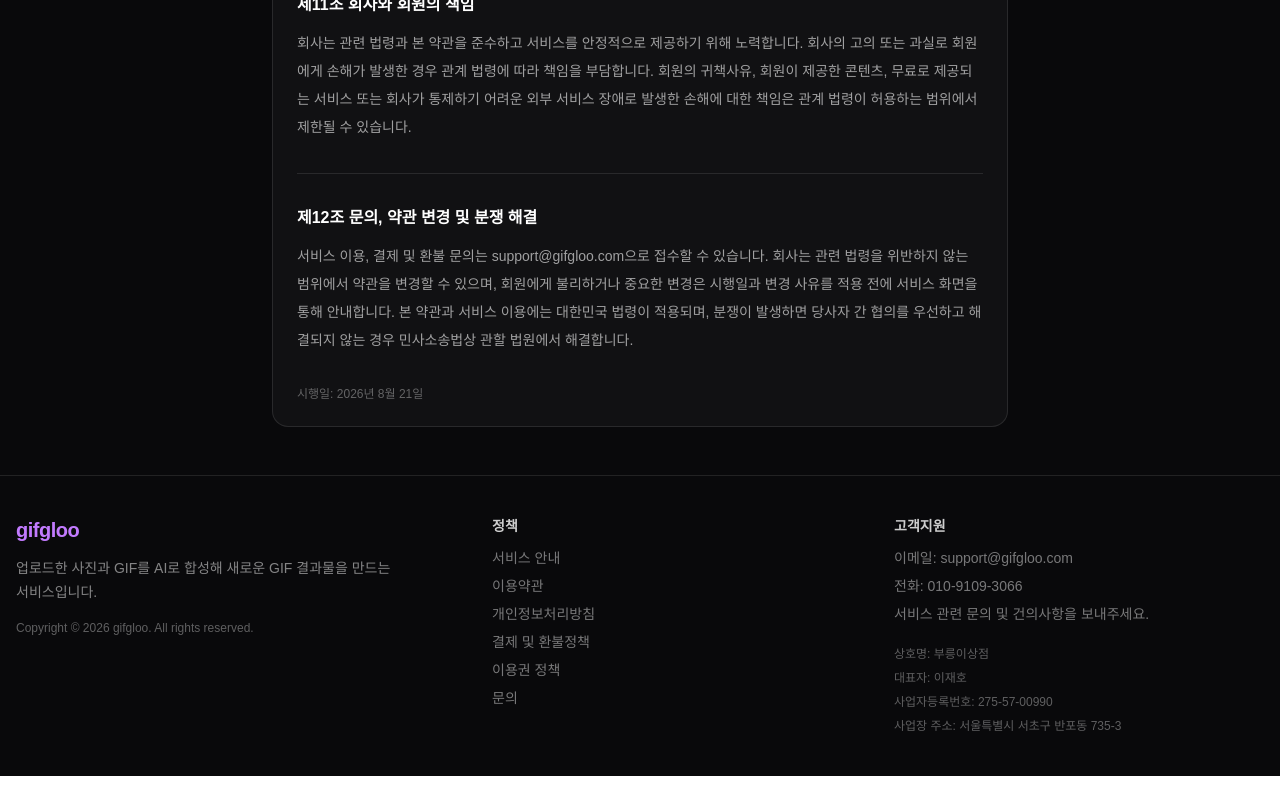
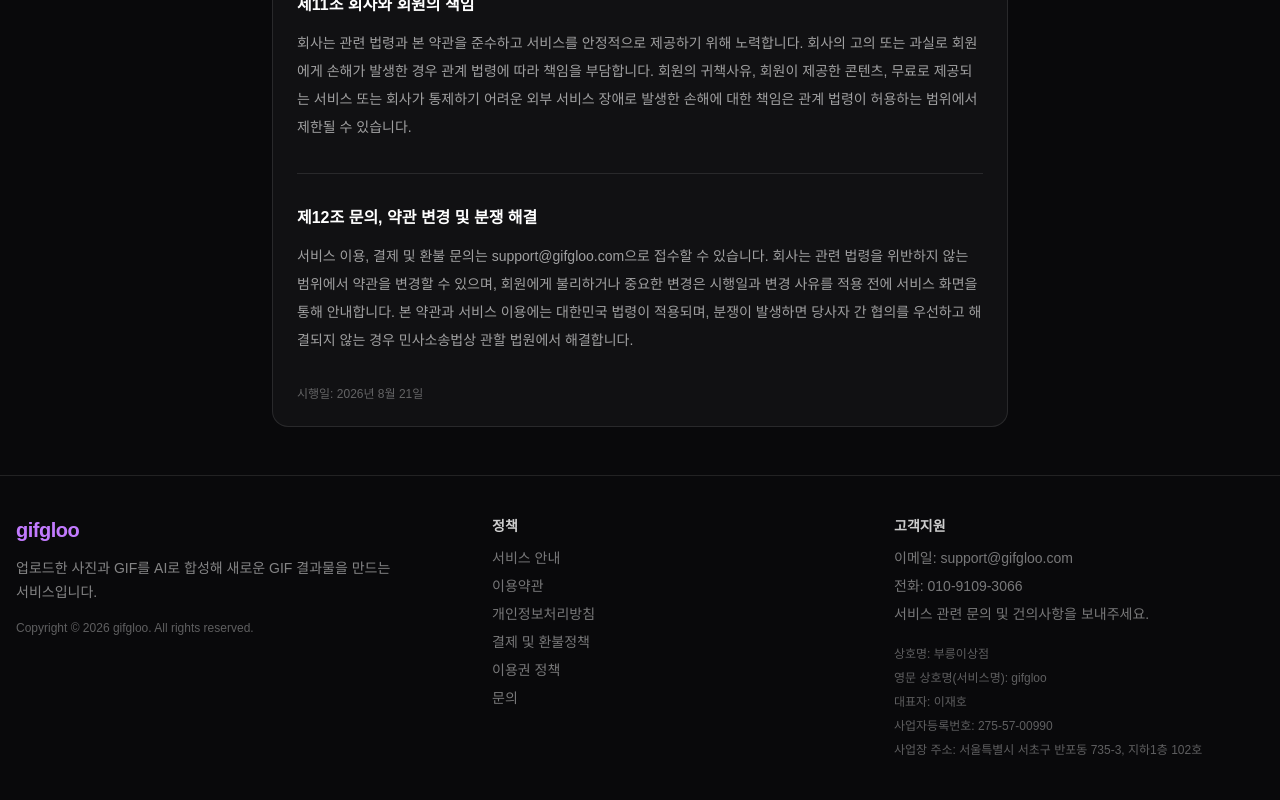
Before and after one commit to gigcot/gifgloo-frontend, a Next.js app: page /terms in a window 1280 px wide. Shown: the part 2259-3059 px from the top of the page. Before the commit the page ends 3035 px from the top, so only its background shows below. Built offline with nearby package versions, Linux system fonts and the light colour scheme.

Commit message:
fix: update business information

```diff
--- a/shared/ui/Footer.tsx
+++ b/shared/ui/Footer.tsx
@@ -41,9 +41,10 @@ export function Footer() {
           </div>
           <div className="mt-5 space-y-1 text-xs leading-5 text-white/35">
             <p>상호명: 부릉이상점</p>
+            <p>영문 상호명(서비스명): gifgloo</p>
             <p>대표자: 이재호</p>
             <p>사업자등록번호: 275-57-00990</p>
-            <p>사업장 주소: 서울특별시 서초구 반포동 735-3</p>
+            <p>사업장 주소: 서울특별시 서초구 반포동 735-3, 지하1층 102호</p>
           </div>
         </div>
       </div>
```
